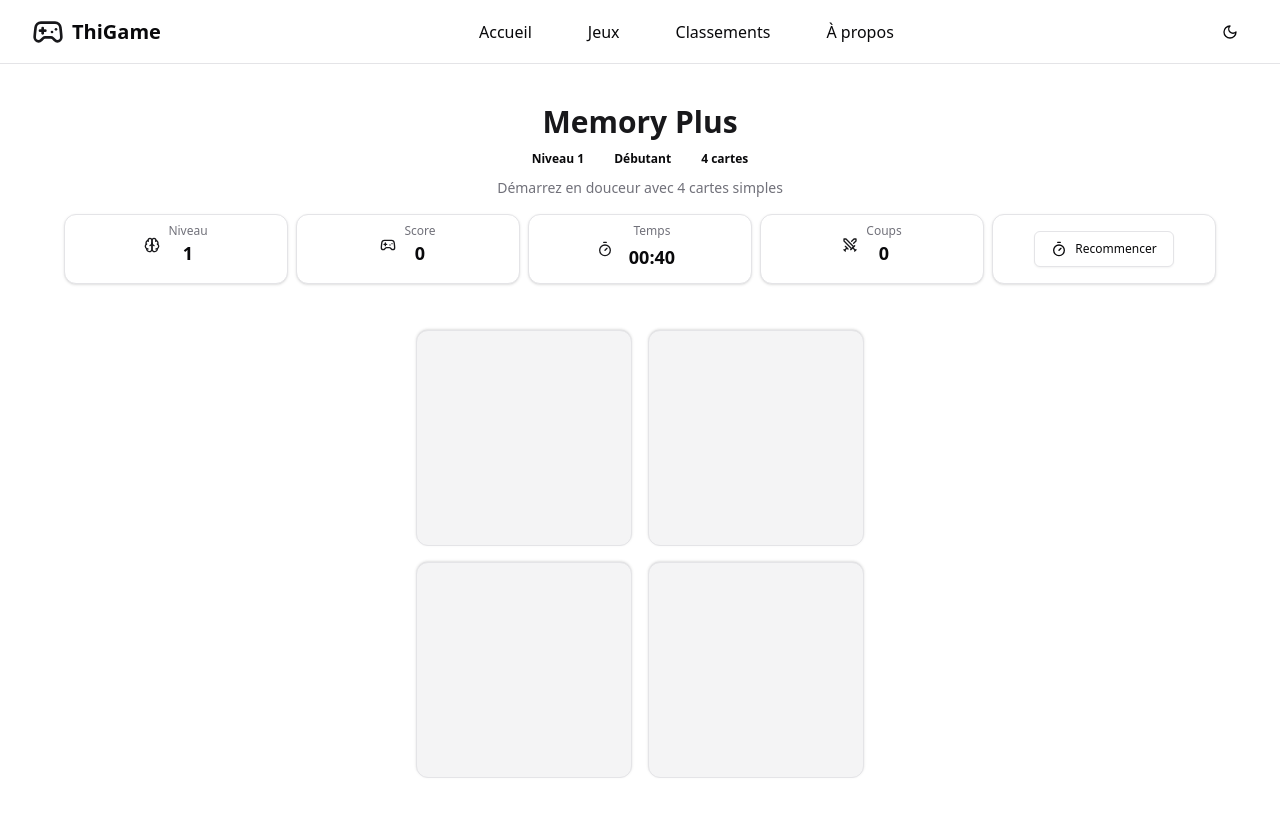
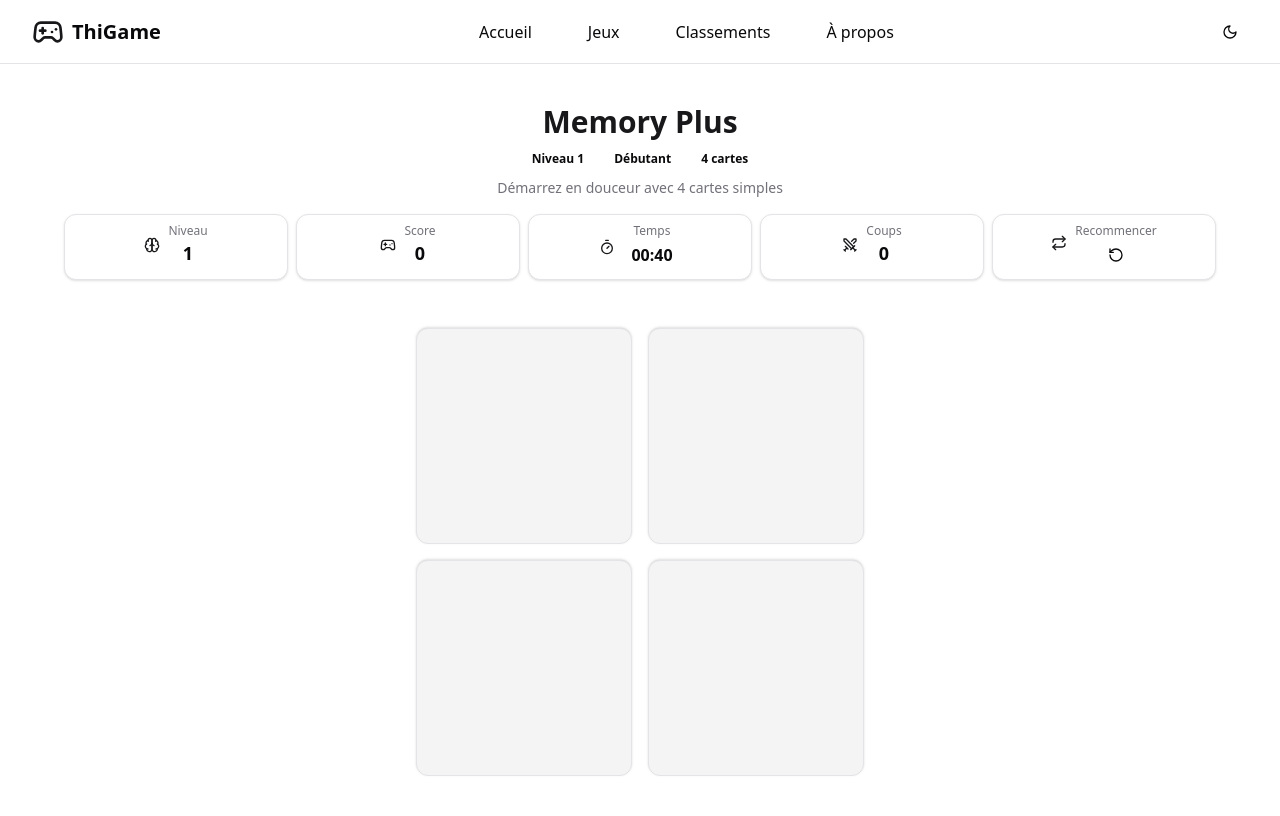
Before and after one commit to ThibaultG94/thigame, a React (Vite) app: page /games/memory in a window 1280 px wide. Shown: the top 816 px of the page. Built offline with nearby package versions, Linux system fonts and the light colour scheme.

Commit message:
Ajout du composant StatCard pour afficher les statistiques du jeu de manière réutilisable. Mise à jour de MemoryPlus pour intégrer ce nouveau composant et simplifier l'affichage des statistiques.

```diff
--- /dev/null
+++ b/src/components/ui/game/stats/StatCard.jsx
@@ -0,0 +1,49 @@
+import { Card } from "@/components/ui/card";
+import { cn } from "@/utils/cn";
+
+/**
+ * Carte de statistique réutilisable pour les jeux
+ * Peut afficher n'importe quelle statistique avec une icône et un label
+ *
+ * @param {import('./types').StatsCardProps} props
+ */
+function StatsCard({
+  icon: Icon, // On renomme pour l'utiliser comme composant
+  label,
+  value,
+  tooltip,
+  variant = "default",
+  className,
+  onClick,
+}) {
+  // Classes conditionnelles basées sur la variante
+  const variantClasses = {
+    default: "bg-card",
+    highlight: "bg-primary/10",
+    warning: "bg-destructive/10",
+  };
+
+  return (
+    <Card
+      className={cn(
+        "p-2 transition-all",
+        // Rendre la carte interactive si onClick est fourni
+        onClick && "hover:scale-105 cursor-pointer",
+        variantClasses[variant],
+        className
+      )}
+      onClick={onClick}
+      {...(tooltip && { "aria-label": tooltip, title: tooltip })}
+    >
+      <div className="flex items-center justify-center gap-2">
+        <Icon className="w-4 h-4 text-primary" />
+        <div className="text-center">
+          <div className="text-xs text-muted-foreground">{label}</div>
+          <div className="text-lg font-bold">{value}</div>
+        </div>
+      </div>
+    </Card>
+  );
+}
+
+export default StatsCard;
--- /dev/null
+++ b/src/components/ui/game/stats/types.ts
@@ -0,0 +1,10 @@
+/**
+ * @typedef {Object} StatsCardProps
+ * @property {React.ReactNode} icon - Icône à afficher (composant Lucide)
+ * @property {string} label - Label de la statistique (ex: "Score", "Temps", etc.)
+ * @property {React.ReactNode} value - Valeur à afficher (peut être un nombre, un composant comme TimerDisplay, etc.)
+ * @property {string} [tooltip] - Texplication optionnelle au survol
+ * @property {'default' | 'highlight' | 'warning'} [variant] - Style visuel de la carte
+ * @property {string} [className] - Classes CSS additionnelles
+ * @property {() => void} [onClick] - Gestionnaire de clic optionnel pour les stats interactives
+ */
--- a/src/games/memory-plus/index.jsx
+++ b/src/games/memory-plus/index.jsx
@@ -3,12 +3,20 @@ import { Button } from "@/components/ui/button";
 import { Badge } from "@/components/ui/badge";
 import { useMemoryStore } from "./store";
 import { useMemoryGame } from "./hooks/useMemoryGame";
-import { Gamepad2, Swords, Brain, Timer } from "lucide-react";
+import {
+  Gamepad2,
+  Swords,
+  Brain,
+  Timer,
+  RotateCcw,
+  Repeat,
+} from "lucide-react";
 import { useEffect } from "react";
 import { useGameTimer } from "../hooks/useGameTimer";
 import MemoryGrid from "./components/MemoryGrid";
 import { GAME_LEVELS } from "./constants";
 import TimerDisplay from "../../components/ui/feedback/timer-display/TimerDisplay";
+import StatsCard from "../../components/ui/game/stats/StatCard";
 
 export default function MemoryPlus() {
   // Récupération des états et actions depuis notre store global
@@ -131,69 +139,33 @@ export default function MemoryPlus() {
         {/* Statistiques du jeu */}
         <div className="grid grid-cols-5 gap-2 mb-4">
           {/* Affichage du niveau */}
-          <Card className="p-2">
-            <div className="flex items-center justify-center gap-2">
-              <Brain className="w-4 h-4 text-primary" />
-              <div className="text-center">
-                <div className="text-xs text-muted-foreground">Niveau</div>
-                <div className="text-lg font-bold">{currentLevel + 1}</div>
-              </div>
-            </div>
-          </Card>
+          <StatsCard icon={Brain} label="Niveau" value={currentLevel + 1} />
 
           {/* Affichage du score */}
-          <Card className="p-2">
-            <div className="flex items-center justify-center gap-2">
-              <Gamepad2 className="w-4 h-4 text-primary" />
-              <div className="text-center">
-                <div className="text-xs text-muted-foreground">Score</div>
-                <div className="text-lg font-bold">{score}</div>
-              </div>
-            </div>
-          </Card>
+          <StatsCard icon={Gamepad2} label="Score" value={score} />
 
           {/* Affichage du timer */}
-          <Card className="p-2">
-            <div className="flex items-center justify-center gap-2">
-              <Timer className="w-4 h-4 text-primary" />
-              <div className="text-center">
-                <div className="text-xs text-muted-foreground">Temps</div>
-                <TimerDisplay
-                  time={time}
-                  countDown={true}
-                  variant="default"
-                  className="text-lg font-bold"
-                />
-              </div>
-            </div>
-          </Card>
+          <StatsCard
+            icon={Timer}
+            label="Temps"
+            value={<TimerDisplay time={time} countDown={true} />}
+          />
 
           {/* Affichage des coups */}
-          <Card className="p-2">
-            <div className="flex items-center justify-center gap-2">
-              <Swords className="w-4 h-4 text-primary" />
-              <div className="text-center">
-                <div className="text-xs text-muted-foreground">Coups</div>
-                <div className="text-lg font-bold">{moves}</div>
-              </div>
-            </div>
-          </Card>
+          <StatsCard icon={Swords} label="Coups" value={moves} />
 
           {/* Bouton de réinitialisation */}
-          <Card className="p-2 flex items-center justify-center">
-            <Button
-              onClick={handleReset}
-              variant="outline"
-              className="flex items-center justify-center gap-2"
-            >
-              <div className="w-full h-full flex items-center gap-2">
-                <Timer className="w-4 h-4" />
-                <div className="text-center">
-                  <div className="text-xs">Recommencer</div>
-                </div>
+          <StatsCard
+            icon={Repeat}
+            label="Recommencer"
+            value={
+              <div className="flex justify-center items-center pt-2">
+                <RotateCcw className="w-4 h-4" />
               </div>
-            </Button>
-          </Card>
+            }
+            onClick={handleReset}
+            variant="outline"
+          />
         </div>
 
         {/* Grille de jeu */}
```
